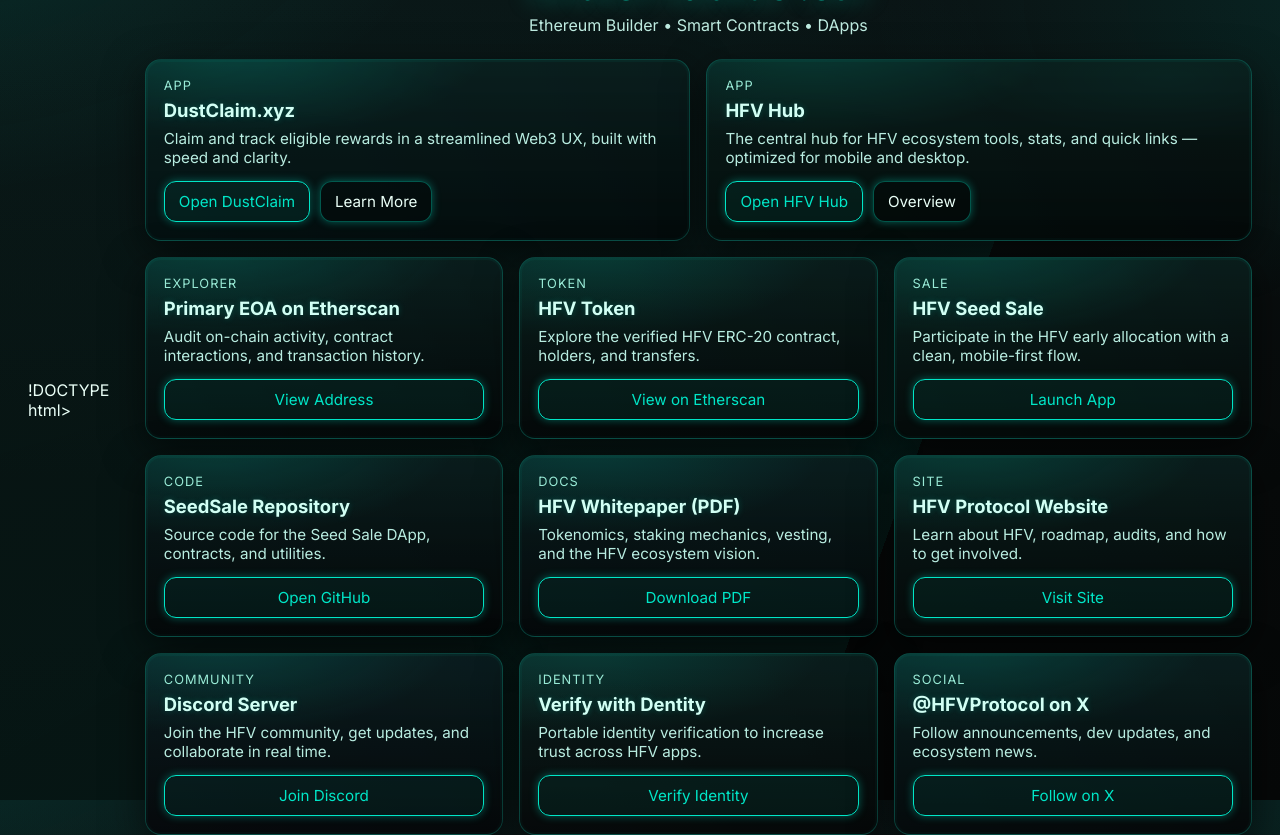
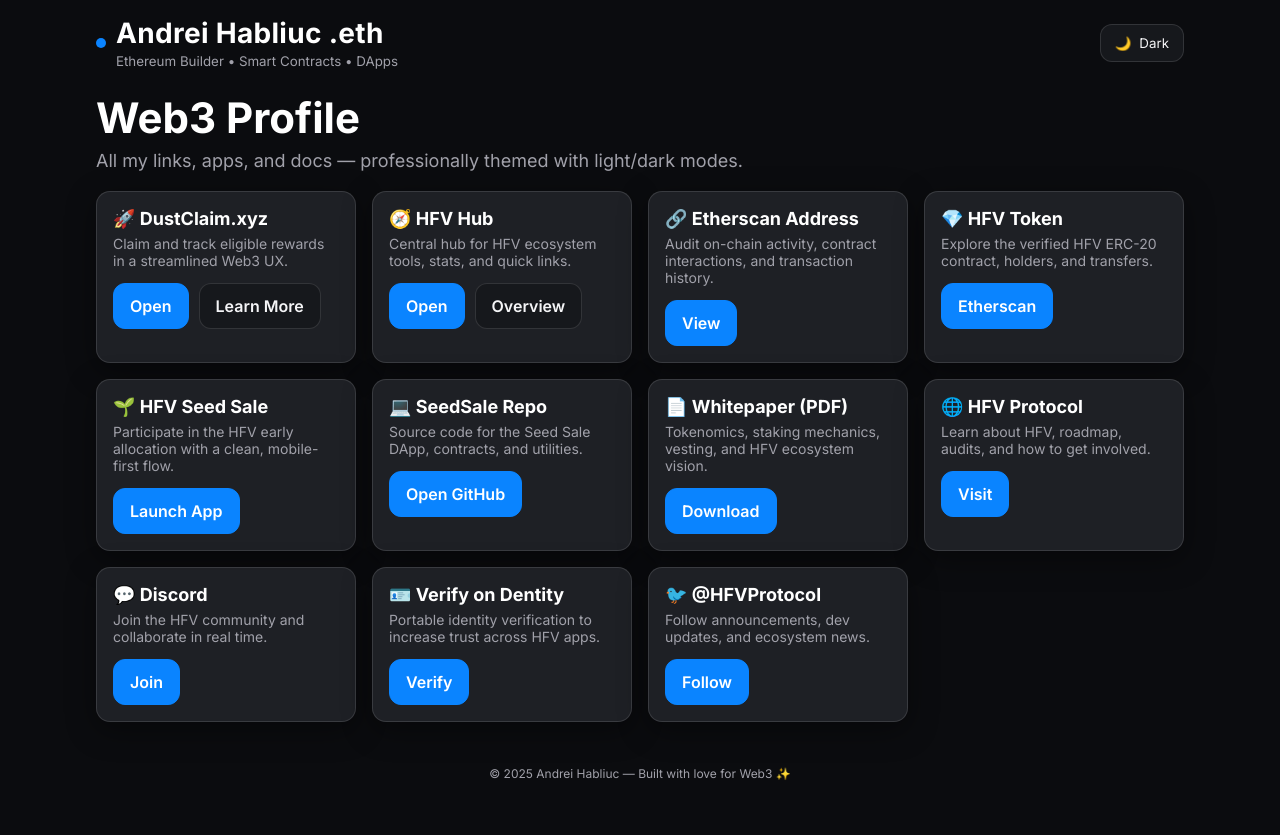
Before and after one commit to VTHash/Personal-web3page, a website: page index.html in a window 1280 px wide. After the commit the page ends 800 px from the top, so only its background shows below. Drawn offline with Linux system fonts and the light colour scheme.

Commit message:
New style profile glow background + pro cards

```diff
--- a/index.html
+++ b/index.html
@@ -1,259 +1,365 @@
-!DOCTYPE html><html lang="en">
+<!DOCTYPE html>
+<html lang="en" data-theme="dark">
 <head>
   <meta charset="UTF-8" />
-  <meta name="viewport" content="width=device-width, initial-scale=1.0"/>
+  <meta name="viewport" content="width=device-width, initial-scale=1" />
   <title>Andrei Habliuc | Web3 Profile</title>
   <meta name="description" content="Andrei Habliuc • Ethereum Builder • Smart Contracts & DApps" />
-  <meta name="theme-color" content="#0c1212" />
   <link rel="preconnect" href="https://fonts.googleapis.com">
   <link rel="preconnect" href="https://fonts.gstatic.com" crossorigin>
-  <link href="https://fonts.googleapis.com/css2?family=Inter:wght@400;500;600;700&display=swap" rel="stylesheet">
+  <link href="https://fonts.googleapis.com/css2?family=Inter:wght@400;600;700&display=swap" rel="stylesheet">
+
   <style>
-    :root{
-      --bg-0:#0b0f10; /* base bg */
-      --bg-1:#081312; /* deep */
-      --brand:#00e6c7; /* neon teal */
-      --brand-2:#37ffd7; /* soft edge */
-      --text:#eafff7;
-      --muted:#a9ffe9;
-      --card:#0e1516;
-      --ring:rgba(0,230,199,.35);
-      --shadow:0 12px 40px rgba(0,0,0,.55);
-      --radius:16px;
-      --bd:1px solid rgba(0,230,199,.22);
-    }*{box-sizing:border-box}
-html,body{height:100%}
-body{
-  margin:0;
-  font-family: Inter, system-ui, -apple-system, Segoe UI, Roboto, Helvetica, Arial, "Apple Color Emoji","Segoe UI Emoji";
-  color:var(--text);
-  /* DustClaim-like glow field */
-  background:
-    radial-gradient(1000px 600px at -10% -20%, rgba(0,230,199,.12), transparent 60%),
-    radial-gradient(900px 520px at 110% 0%, rgba(0,230,199,.10), transparent 60%),
-    conic-gradient(from 200deg at 80% 20%, rgba(0,230,199,.08), transparent 40%),
-    linear-gradient(180deg, #0a1112 0%, #070a0a 60%, #060808 100%);
-  min-height:100dvh;
-  display:flex;align-items:center;justify-content:center;
-  padding:28px;
-}
+    /* ============================================================
+       🌐 GLOBAL THEME SYSTEM — LIGHT & DARK MODES
+       ============================================================ */
+    :root {
+      /* ---- Light Theme ---- */
+      --bg: #f9fafc;
+      --bg-2: #ffffff;
+      --card: #ffffff;
+      --fg-1: #000000;
+      --fg-2: #1c1c1e;
+      --fg-3: #6e6e73;
+      --border: rgba(0, 0, 0, 0.1);
+      --shadow: 0 8px 30px rgba(0, 0, 0, 0.08);
 
-.wrap{width:100%;max-width:1160px}
+      /* ---- Accent Colors (Unified) ---- */
+      --accent: #007aff; /* Blue primary (Coingecko/Apple-like) */
+      --accent-2: #34c759; /* Green success secondary */
+      --danger: #ff3b30; /* Error/red */
+      --warning: #ff9500; /* Orange/yellow highlights */
+      --success: #30d158; /* Extra vivid green for states */
 
-header{ text-align:center; margin-bottom:24px; }
-h1{
-  margin:0 0 6px 0;
-  font-size:clamp(1.9rem,2.8vw,2.6rem);
-  color:var(--brand);
-  text-shadow:0 0 24px rgba(0,230,199,.35);
-  letter-spacing:.2px;
-}
-.sub{ color:#cffff3; opacity:.92; margin:0; font-size:1rem; }
+      /* ---- Typography ---- */
+      --font-body: 'Inter', 'SF Pro Display', 'Roboto', sans-serif;
+      --font-mono: 'JetBrains Mono', 'Menlo', monospace;
 
-.grid{ display:grid; grid-template-columns:repeat(12,1fr); gap:16px; }
-@media (max-width:960px){ .grid{ grid-template-columns:repeat(8,1fr);} }
-@media (max-width:640px){ .grid{ grid-template-columns:repeat(4,1fr);} body{padding:18px} }
+      /* ---- Transitions ---- */
+      --transition-fast: 0.2s ease;
+      --transition-slow: 0.35s ease;
 
-.card{
-  grid-column:span 4; position:relative; overflow:hidden;
-  border-radius:var(--radius);
-  background:linear-gradient(180deg, rgba(0,230,199,.07), rgba(0,0,0,.18)), var(--card);
-  border:var(--bd);
-  box-shadow:var(--shadow), 0 0 0 2px rgba(0,230,199,.06) inset;
-  padding:18px; min-height:152px; isolation:isolate;
-  display:flex;flex-direction:column;justify-content:space-between;
-  transition:transform .25s, box-shadow .25s, border-color .25s, background .25s;
-}
-.card:hover{ transform:translateY(-2px); border-color:rgba(0,230,199,.45); box-shadow:var(--shadow), 0 0 0 2px rgba(0,230,199,.12) inset, 0 0 28px var(--ring); }
+      color-scheme: light;
+    }
 
-/* image/texture layer */
-.card::before{
-  content:""; position:absolute; inset:0; z-index:-1; opacity:.18;
-  background-position:center; background-size:cover; background-repeat:no-repeat;
-  filter:contrast(105%) saturate(105%) blur(.2px); transition:opacity .25s;
-}
-.card:hover::before{ opacity:.24; }
+    /* ============================================================
+       🌙 DARK THEME
+       ============================================================ */
+    [data-theme="dark"] {
+      --bg: #0b0c0f;
+      --bg-2: #16181c;
+      --card: #1e2025;
+      --fg-1: #ffffff;
+      --fg-2: #f5f5f7;
+      --fg-3: #a1a1aa;
+      --border: rgba(255, 255, 255, 0.12);
+      --shadow: 0 8px 30px rgba(0, 0, 0, 0.4);
 
-/* readability overlay */
-.card::after{
-  content:""; position:absolute; inset:0; z-index:-1;
-  background: radial-gradient(600px 250px at 20% -10%, rgba(0,230,199,.16), transparent 40%),
-              linear-gradient(180deg, rgba(0,0,0,.08), rgba(0,0,0,.33) 60%, rgba(0,0,0,.52));
-}
+      --accent: #0a84ff;
+      --accent-2: #30d158;
+      --danger: #ff453a;
+      --warning: #ff9f0a;
+      --success: #32d74b;
 
-.eyebrow{ font-size:.8rem; letter-spacing:.08em; text-transform:uppercase; color:var(--muted); opacity:.9; margin-bottom:6px; }
-.card h3{ margin:0 0 8px 0; font-size:1.15rem; color:#d2fff4; text-shadow:0 0 6px rgba(0,230,199,.22); }
-.card p{ margin:0 0 14px 0; font-size:.95rem; color:#c8fff2; opacity:.92; }
+      color-scheme: dark;
+    }
 
-.actions{ display:flex; gap:10px; flex-wrap:wrap; }
-.btn{ appearance:none; border:1px solid var(--brand); background:rgba(0,230,199,.06); color:var(--brand); padding:10px 14px; border-radius:12px; font-size:.95rem; text-decoration:none; transition:background .25s, box-shadow .25s, transform .15s; box-shadow:0 0 8px rgba(0,230,199,.38); }
-.btn:hover{ background:rgba(0,230,199,.12); box-shadow:0 0 14px rgba(0,230,199,.7); transform:translateY(-1px); }
-.btn.secondary{ border-color:rgba(0,230,199,.35); color:#eafff7; background:rgba(0,0,0,.25); }
-.btn.block{ width:100%; text-align:center; }
+    /* ============================================================
+       🧭 GLOBAL ELEMENT RESET + BASE STYLES
+       ============================================================ */
+    html, body {
+      margin: 0;
+      padding: 0;
+      background: var(--bg);
+      color: var(--fg-2);
+      font-family: var(--font-body);
+      transition: background-color var(--transition-slow),
+                  color var(--transition-slow);
+      min-height: 100%;
+    }
+    *, *::before, *::after { box-sizing: border-box; }
+    a { color: var(--accent); text-decoration: none; transition: color var(--transition-fast); }
+    a:hover { color: var(--accent-2); }
+    button { font-family: var(--font-body); transition: all var(--transition-fast); cursor: pointer; }
+    button:focus-visible { outline: 2px solid var(--accent); outline-offset: 2px; }
+    img, svg { max-width: 100%; height: auto; display: block; }
+    html, body { height: 100%; overflow-x: hidden; }
 
-.span-6{ grid-column:span 6; }
-.span-12{ grid-column:span 12; }
-@media (max-width:960px){ .card,.span-6,.span-12{ grid-column:span 8; } }
-@media (max-width:640px){ .card,.span-6,.span-12{ grid-column:span 4; } .card{min-height:140px} }
+    /* ============================================================
+       🌈 UTILITIES — BACKGROUND + SHADOWS + TRANSITIONS
+       ============================================================ */
+    .card {
+      background: var(--card);
+      border-radius: 16px;
+      border: 1px solid var(--border);
+      box-shadow: var(--shadow);
+      padding: 1.5rem;
+    }
+    .glow { box-shadow: 0 0 20px color-mix(in oklab, var(--accent) 30%, transparent); }
+    .text-accent { color: var(--accent); }
+    .text-success { color: var(--success); }
+    .text-danger { color: var(--danger); }
 
-/* themed backgrounds */
-.bg-dustclaim::before{
-  background-image:
-    radial-gradient(600px 200px at 10% 0%, rgba(0,230,199,.26), transparent 40%),
-    linear-gradient(60deg, #073d3e, #041d1e);
-}
-.bg-hfvhub::before{ background-image: radial-gradient(520px 160px at 85% 10%, rgba(0,230,199,.22), transparent 38%), linear-gradient(60deg, #0b2d25, #031412); }
-.bg-etherscan::before{ background-image: linear-gradient(60deg, #003b3b, #001616); }
-.bg-hfv-token::before{ background-image: linear-gradient(60deg, #022b26, #001311); }
-.bg-seedsale::before{ background-image: linear-gradient(60deg, #003a2f, #001512); }
-.bg-github::before{ background-image: linear-gradient(60deg, #08222a, #041014); }
-.bg-whitepaper::before{background-image: linear-gradient(60deg, #0c2430, #06151c); }
-.bg-website::before{ background-image: linear-gradient(60deg, #05231e, #031312); }
-.bg-discord::before{ background-image: linear-gradient(60deg, #13233a, #0a1423); }
-.bg-dentity::before{ background-image: linear-gradient(60deg, #152a2a, #0a1515); }
-.bg-twitter::before{ background-image: linear-gradient(60deg, #00313c, #00171b); }
+    /* ============================================================
+       🌓 SMOOTH THEME TRANSITION & REDUCED MOTION SUPPORT
+       ============================================================ */
+    :root, [data-theme="dark"], * {
+      transition:
+        background-color var(--transition-slow),
+        color var(--transition-slow),
+        border-color var(--transition-slow);
+    }
+    @media (prefers-reduced-motion: reduce) {
+      :root, [data-theme="dark"], * { transition: none !important; animation: none !important; }
+    }
 
-/* soft pulse ring for featured */
-.pulse-ring{ position:relative; }
-.pulse-ring::after{ content:""; position:absolute; inset:-2px; border-radius:calc(var(--radius) + 2px); box-shadow:0 0 0 0 rgba(0,230,199,.26); animation:ring 2.8s ease-in-out infinite; z-index:-2; }
-@keyframes ring{ 0%{box-shadow:0 0 0 0 rgba(0,230,199,.34);} 70%{box-shadow:0 0 0 12px rgba(0,230,199,0);} 100%{box-shadow:0 0 0 0 rgba(0,230,199,0);} }
+    /* ============================================================
+       🔄 SCROLLBAR (THEMED)
+       ============================================================ */
+    ::-webkit-scrollbar { width: 10px; }
+    ::-webkit-scrollbar-track { background: var(--bg-2); }
+    ::-webkit-scrollbar-thumb {
+      background: color-mix(in oklab, var(--accent) 30%, var(--bg));
+      border-radius: 10px;
+    }
+    ::-webkit-scrollbar-thumb:hover {
+      background: color-mix(in oklab, var(--accent-2) 50%, var(--bg));
+    }
 
-a:focus-visible,.btn:focus-visible{ outline:2px solid var(--brand); outline-offset:2px; box-shadow:0 0 0 6px rgba(0,230,199,.2); border-radius:12px; }
+    /* ============================================================
+       ✨ ANIMATIONS
+       ============================================================ */
+    @keyframes spin { to { transform: rotate(360deg); } }
+    @keyframes fadeIn {
+      from { opacity: 0; transform: translateY(10px); }
+      to { opacity: 1; transform: translateY(0); }
+    }
+    .fade-in { animation: fadeIn 0.4s ease forwards; }
 
+    /* ---- Layout container ---- */
+    .container { width: 100%; max-width: 1120px; margin-inline: auto; padding: 16px; }
+
+    /* ---- Top bar ---- */
+    .topbar {
+      display: flex; align-items: center; justify-content: space-between;
+      gap: 12px; margin-bottom: 16px;
+    }
+    .brand { display: flex; align-items: center; gap: 10px; }
+    .brand h1 {
+      margin: 0; font-size: clamp(20px, 4vw, 28px); color: var(--fg-1);
+      letter-spacing: 0.3px;
+    }
+    .brand small { color: var(--fg-3); }
+
+    .theme-toggle {
+      display: inline-flex; align-items: center; gap: 8px;
+      padding: 10px 14px; border-radius: 12px; border: 1px solid var(--border);
+      background: var(--bg-2); color: var(--fg-2);
+    }
+
+    /* ---- Hero ---- */
+    .hero { padding: 8px 0 20px; }
+    .hero h2 {
+      margin: 0 0 8px;
+      font-size: clamp(28px, 6vw, 42px);
+      line-height: 1.15; color: var(--fg-1);
+    }
+    .hero p {
+      margin: 0; color: var(--fg-3);
+      font-size: clamp(14px, 3.8vw, 18px);
+    }
+
+    /* ---- Feature cards grid ---- */
+    .features-grid { display: grid; gap: 16px; grid-template-columns: 1fr; }
+    .feature-card { padding: 16px; border-radius: 14px; }
+    .feature-card h3 { margin: 0 0 6px; color: var(--fg-1); font-size: 18px; }
+    .feature-card p { margin: 0 0 14px; color: var(--fg-3); font-size: 14px; }
+    .card-actions { display: flex; gap: 10px; flex-wrap: wrap; }
+
+    /* Tablet: 2 columns */
+    @media (min-width: 640px) { .features-grid { grid-template-columns: repeat(2, 1fr); } }
+    /* Desktop: 4 columns */
+    @media (min-width: 1024px) { .features-grid { grid-template-columns: repeat(4, 1fr); } }
+
+    /* ---- Buttons ---- */
+    .btn {
+      padding: 12px 16px; border-radius: 12px; font-weight: 600;
+      border: 1px solid var(--border); background: var(--bg-2); color: var(--fg-2);
+    }
+    .btn.primary {
+      background: var(--accent); border-color: var(--accent); color: #fff;
+    }
+    .btn:hover { transform: translateY(-1px); }
+    @media (max-width: 420px) { .btn { width: 100%; } }
+
+    /* ---- Footer ---- */
+    .site-footer { margin-top: 28px; padding: 16px 0; font-size: 12px; color: var(--fg-3); text-align: center; }
   </style>
 </head>
 <body>
-  <div class="wrap">
-    <header>
-      <h1>Andrei Habliuc .eth</h1>
-      <p class="sub">Ethereum Builder • Smart Contracts • DApps</p>
-    </header><main class="grid">
-  <!-- FEATURED: DustClaim -->
-  <section class="card span-6 bg-dustclaim pulse-ring">
-    <div>
-      <div class="eyebrow">App</div>
-      <h3>DustClaim.xyz</h3>
-      <p>Claim and track eligible rewards in a streamlined Web3 UX, built with speed and clarity.</p>
+  <div class="container">
+    <!-- Top Bar -->
+    <div class="topbar">
+      <div class="brand">
+        <div style="width:10px;height:10px;border-radius:50%;background:var(--accent)"></div>
+        <div>
+          <h1>Andrei Habliuc .eth</h1>
+          <small>Ethereum Builder • Smart Contracts • DApps</small>
+        </div>
+      </div>
+
+      <button id="themeBtn" class="theme-toggle" aria-label="Toggle theme">
+        <span id="themeIcon">🌙</span> <span id="themeText">Dark</span>
+      </button>
     </div>
-    <div class="actions">
-      <a class="btn" href="https://dustclaim.xyz/" target="_blank" rel="noopener">Open DustClaim</a>
-      <a class="btn secondary" href="https://dustclaim.xyz/" target="_blank" rel="noopener">Learn More</a>
-    </div>
-  </section>
 
-  <!-- FEATURED: HFV Hub -->
-  <section class="card span-6 bg-hfvhub pulse-ring">
-    <div>
-      <div class="eyebrow">App</div>
-      <h3>HFV Hub</h3>
-      <p>The central hub for HFV ecosystem tools, stats, and quick links — optimized for mobile and desktop.</p>
-    </div>
-    <div class="actions">
-      <a class="btn" href="https://hfv-hub.org/" target="_blank" rel="noopener">Open HFV Hub</a>
-      <a class="btn secondary" href="https://hfv-hub.org/" target="_blank" rel="noopener">Overview</a>
-    </div>
-  </section>
+    <!-- Hero -->
+    <section class="hero fade-in">
+      <h2 class="text-accent">Web3 Profile</h2>
+      <p>All my links, apps, and docs — professionally themed with light/dark modes.</p>
+    </section>
 
-  <section class="card bg-etherscan">
-    <div>
-      <div class="eyebrow">Explorer</div>
-      <h3>Primary EOA on Etherscan</h3>
-      <p>Audit on-chain activity, contract interactions, and transaction history.</p>
-    </div>
-    <div class="actions">
-      <a class="btn block" href="https://etherscan.io/address/0x25b3ea33069428dcd1f268f1C6139701f1dc0137" target="_blank" rel="noopener">View Address</a>
-    </div>
-  </section>
+    <!-- Cards -->
+    <section class="features-grid">
+      <!-- DustClaim -->
+      <article class="card feature-card">
+        <h3>🚀 DustClaim.xyz</h3>
+        <p>Claim and track eligible rewards in a streamlined Web3 UX.</p>
+        <div class="card-actions">
+          <a class="btn primary" href="https://dustclaim.xyz/" target="_blank" rel="noopener">Open</a>
+          <a class="btn" href="https://dustclaim.xyz/" target="_blank" rel="noopener">Learn More</a>
+        </div>
+      </article>
 
-  <section class="card bg-hfv-token">
-    <div>
-      <div class="eyebrow">Token</div>
-      <h3>HFV Token</h3>
-      <p>Explore the verified HFV ERC-20 contract, holders, and transfers.</p>
-    </div>
-    <div class="actions">
-      <a class="btn block" href="https://etherscan.io/token/0xeAb3B66a24bD99171E0a854b6dA215CE3A7FFa98" target="_blank" rel="noopener">View on Etherscan</a>
-    </div>
-  </section>
+      <!-- HFV Hub -->
+      <article class="card feature-card">
+        <h3>🧭 HFV Hub</h3>
+        <p>Central hub for HFV ecosystem tools, stats, and quick links.</p>
+        <div class="card-actions">
+          <a class="btn primary" href="https://hfv-hub.org/" target="_blank" rel="noopener">Open</a>
+          <a class="btn" href="https://hfv-hub.org/" target="_blank" rel="noopener">Overview</a>
+        </div>
+      </article>
 
-  <section class="card bg-seedsale">
-    <div>
-      <div class="eyebrow">Sale</div>
-      <h3>HFV Seed Sale</h3>
-      <p>Participate in the HFV early allocation with a clean, mobile-first flow.</p>
-    </div>
-    <div class="actions">
-      <a class="btn block" href="https://hfvseedsale.org/" target="_blank" rel="noopener">Launch App</a>
-    </div>
-  </section>
+      <!-- Etherscan Address -->
+      <article class="card feature-card">
+        <h3>🔗 Etherscan Address</h3>
+        <p>Audit on-chain activity, contract interactions, and transaction history.</p>
+        <div class="card-actions">
+          <a class="btn primary" href="https://etherscan.io/address/0x25b3ea33069428dcd1f268f1C6139701f1dc0137" target="_blank" rel="noopener">View</a>
+        </div>
+      </article>
 
-  <section class="card bg-github">
-    <div>
-      <div class="eyebrow">Code</div>
-      <h3>SeedSale Repository</h3>
-      <p>Source code for the Seed Sale DApp, contracts, and utilities.</p>
-    </div>
-    <div class="actions">
-      <a class="btn block" href="https://github.com/VTHash/SeedSale" target="_blank" rel="noopener">Open GitHub</a>
-    </div>
-  </section>
+      <!-- HFV Token -->
+      <article class="card feature-card">
+        <h3>💎 HFV Token</h3>
+        <p>Explore the verified HFV ERC-20 contract, holders, and transfers.</p>
+        <div class="card-actions">
+          <a class="btn primary" href="https://etherscan.io/token/0xeAb3B66a24bD99171E0a854b6dA215CE3A7FFa98" target="_blank" rel="noopener">Etherscan</a>
+        </div>
+      </article>
 
-  <section class="card bg-whitepaper">
-    <div>
-      <div class="eyebrow">Docs</div>
-      <h3>HFV Whitepaper (PDF)</h3>
-      <p>Tokenomics, staking mechanics, vesting, and the HFV ecosystem vision.</p>
-    </div>
-    <div class="actions">
-      <a class="btn block" href="https://github.com/VTHash/HFV_Whitepaper/raw/main/HFV_Whitepaper_v4.pdf" target="_blank" rel="noopener">Download PDF</a>
-    </div>
-  </section>
+      <!-- HFV Seed Sale -->
+      <article class="card feature-card">
+        <h3>🌱 HFV Seed Sale</h3>
+        <p>Participate in the HFV early allocation with a clean, mobile-first flow.</p>
+        <div class="card-actions">
+          <a class="btn primary" href="https://hfvseedsale.org/" target="_blank" rel="noopener">Launch App</a>
+        </div>
+      </article>
 
-  <section class="card bg-website">
-    <div>
-      <div class="eyebrow">Site</div>
-      <h3>HFV Protocol Website</h3>
-      <p>Learn about HFV, roadmap, audits, and how to get involved.</p>
-    </div>
-    <div class="actions">
-      <a class="btn block" href="https://hfvprotocol.org/" target="_blank" rel="noopener">Visit Site</a>
-    </div>
-  </section>
+      <!-- GitHub Repo -->
+      <article class="card feature-card">
+        <h3>💻 SeedSale Repo</h3>
+        <p>Source code for the Seed Sale DApp, contracts, and utilities.</p>
+        <div class="card-actions">
+          <a class="btn primary" href="https://github.com/VTHash/SeedSale" target="_blank" rel="noopener">Open GitHub</a>
+        </div>
+      </article>
 
-  <section class="card bg-discord">
-    <div>
-      <div class="eyebrow">Community</div>
-      <h3>Discord Server</h3>
-      <p>Join the HFV community, get updates, and collaborate in real time.</p>
-    </div>
-    <div class="actions">
-      <a class="btn block" href="https://discord.gg/Be4mQEFN" target="_blank" rel="noopener">Join Discord</a>
-    </div>
-  </section>
+      <!-- Whitepaper -->
+      <article class="card feature-card">
+        <h3>📄 Whitepaper (PDF)</h3>
+        <p>Tokenomics, staking mechanics, vesting, and HFV ecosystem vision.</p>
+        <div class="card-actions">
+          <a class="btn primary" href="https://github.com/VTHash/HFV_Whitepaper/raw/main/HFV_Whitepaper_v4.pdf" target="_blank" rel="noopener">Download</a>
+        </div>
+      </article>
 
-  <section class="card bg-dentity">
-    <div>
-      <div class="eyebrow">Identity</div>
-      <h3>Verify with Dentity</h3>
-      <p>Portable identity verification to increase trust across HFV apps.</p>
-    </div>
-    <div class="actions">
-      <a class="btn block" href="https://app.dentity.com/andreihabliuc.eth" target="_blank" rel="noopener">Verify Identity</a>
-    </div>
-  </section>
+      <!-- Website -->
+      <article class="card feature-card">
+        <h3>🌐 HFV Protocol</h3>
+        <p>Learn about HFV, roadmap, audits, and how to get involved.</p>
+        <div class="card-actions">
+          <a class="btn primary" href="https://hfvprotocol.org/" target="_blank" rel="noopener">Visit</a>
+        </div>
+      </article>
 
-  <section class="card bg-twitter">
-    <div>
-      <div class="eyebrow">Social</div>
-      <h3>@HFVProtocol on X</h3>
-      <p>Follow announcements, dev updates, and ecosystem news.</p>
-    </div>
-    <div class="actions">
-      <a class="btn block" href="https://x.com/HFVProtocol" target="_blank" rel="noopener">Follow on X</a>
-    </div>
-  </section>
-</main>
+      <!-- Discord -->
+      <article class="card feature-card">
+        <h3>💬 Discord</h3>
+        <p>Join the HFV community and collaborate in real time.</p>
+        <div class="card-actions">
+          <a class="btn primary" href="https://discord.gg/Be4mQEFN" target="_blank" rel="noopener">Join</a>
+        </div>
+      </article>
 
+      <!-- Dentity -->
+      <article class="card feature-card">
+        <h3>🪪 Verify on Dentity</h3>
+        <p>Portable identity verification to increase trust across HFV apps.</p>
+        <div class="card-actions">
+          <a class="btn primary" href="https://app.dentity.com/andreihabliuc.eth" target="_blank" rel="noopener">Verify</a>
+        </div>
+      </article>
+
+      <!-- X / Twitter -->
+      <article class="card feature-card">
+        <h3>🐦 @HFVProtocol</h3>
+        <p>Follow announcements, dev updates, and ecosystem news.</p>
+        <div class="card-actions">
+          <a class="btn primary" href="https://x.com/HFVProtocol" target="_blank" rel="noopener">Follow</a>
+        </div>
+      </article>
+    </section>
+
+    <footer class="site-footer">
+      © <span id="year"></span> Andrei Habliuc — Built with love for Web3 ✨
+    </footer>
   </div>
+
+  <script>
+    // Persisted theme toggle
+    (function() {
+      const root = document.documentElement;
+      const btn = document.getElementById('themeBtn');
+      const icon = document.getElementById('themeIcon');
+      const text = document.getElementById('themeText');
+
+      const saved = localStorage.getItem('theme');
+      if (saved === 'light' || saved === 'dark') {
+        root.setAttribute('data-theme', saved);
+      }
+
+      function sync() {
+        const cur = root.getAttribute('data-theme') || 'light';
+        const isDark = cur === 'dark';
+        icon.textContent = isDark ? '🌙' : '☀️';
+        text.textContent = isDark ? 'Dark' : 'Light';
+      }
+      sync();
+
+      btn.addEventListener('click', () => {
+        const cur = root.getAttribute('data-theme') || 'light';
+        const next = cur === 'dark' ? 'light' : 'dark';
+        root.setAttribute('data-theme', next);
+        localStorage.setItem('theme', next);
+        sync();
+      });
+
+      // Year
+      document.getElementById('year').textContent = new Date().getFullYear();
+    })();
+  </script>
 </body>
 </html>
```
